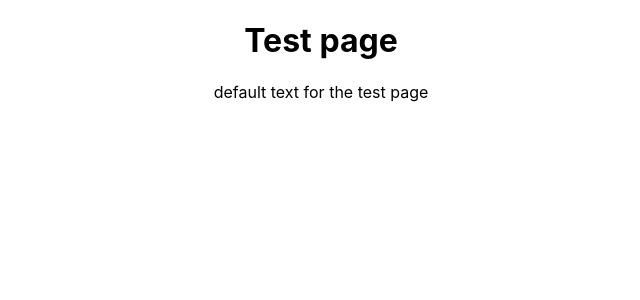
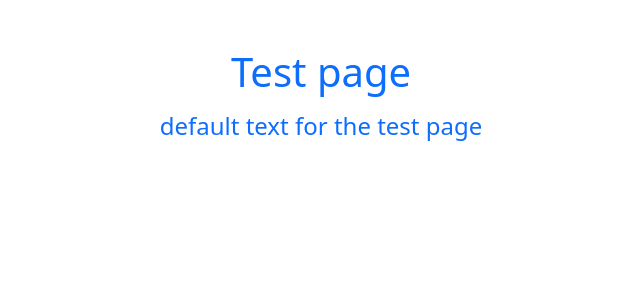
Before and after one commit to jvt703/BankingCustomerPortal, a React (Create React App) app in the folder user-portal/: page / in a window 1280 px wide. Shown: the top 300 px of the page, without its empty margins (319-959 px from the left). Built offline with nearby package versions, Linux system fonts and the light colour scheme.

Commit message:
N1T-261 Added initial bootstrap styling

```diff
--- a/user-portal/package.json
+++ b/user-portal/package.json
@@ -6,7 +6,9 @@
     "@testing-library/jest-dom": "^5.16.5",
     "@testing-library/react": "^13.4.0",
     "@testing-library/user-event": "^13.5.0",
+    "bootstrap": "^5.2.3",
     "react": "^18.2.0",
+    "react-bootstrap": "^2.7.2",
     "react-dom": "^18.2.0",
     "react-scripts": "5.0.1",
     "web-vitals": "^2.1.4"
--- a/user-portal/src/Components/Headercomponent.js
+++ b/user-portal/src/Components/Headercomponent.js
@@ -2,12 +2,14 @@ import React from "react";
 
 
 const HeaderComponent = ({pageName, pageDescription})=>{
-    return(
-        <header>
-            <h1 className="Header-banner">{pageName}</h1>
-            <p className="Header-banner-description">{pageDescription}</p>
-        </header>
-    )
+    return (
+      <header>
+        <div className="p-5 text-center text-primary">
+          <h1 className="mb-3 Header-banner ">{pageName}</h1>
+          <h4 className="mb-3 Header-banner-description">{pageDescription}</h4>
+        </div>
+      </header>
+    );
 
 }
 
--- a/user-portal/src/index.js
+++ b/user-portal/src/index.js
@@ -3,6 +3,7 @@ import ReactDOM from 'react-dom/client';
 import './index.css';
 import App from './App';
 import reportWebVitals from './reportWebVitals';
+import 'bootstrap/dist/css/bootstrap.css'
 
 const root = ReactDOM.createRoot(document.getElementById('root'));
 root.render(
```
Also changed, not shown: 2 other files (tests, documents, lock files or other folders).
